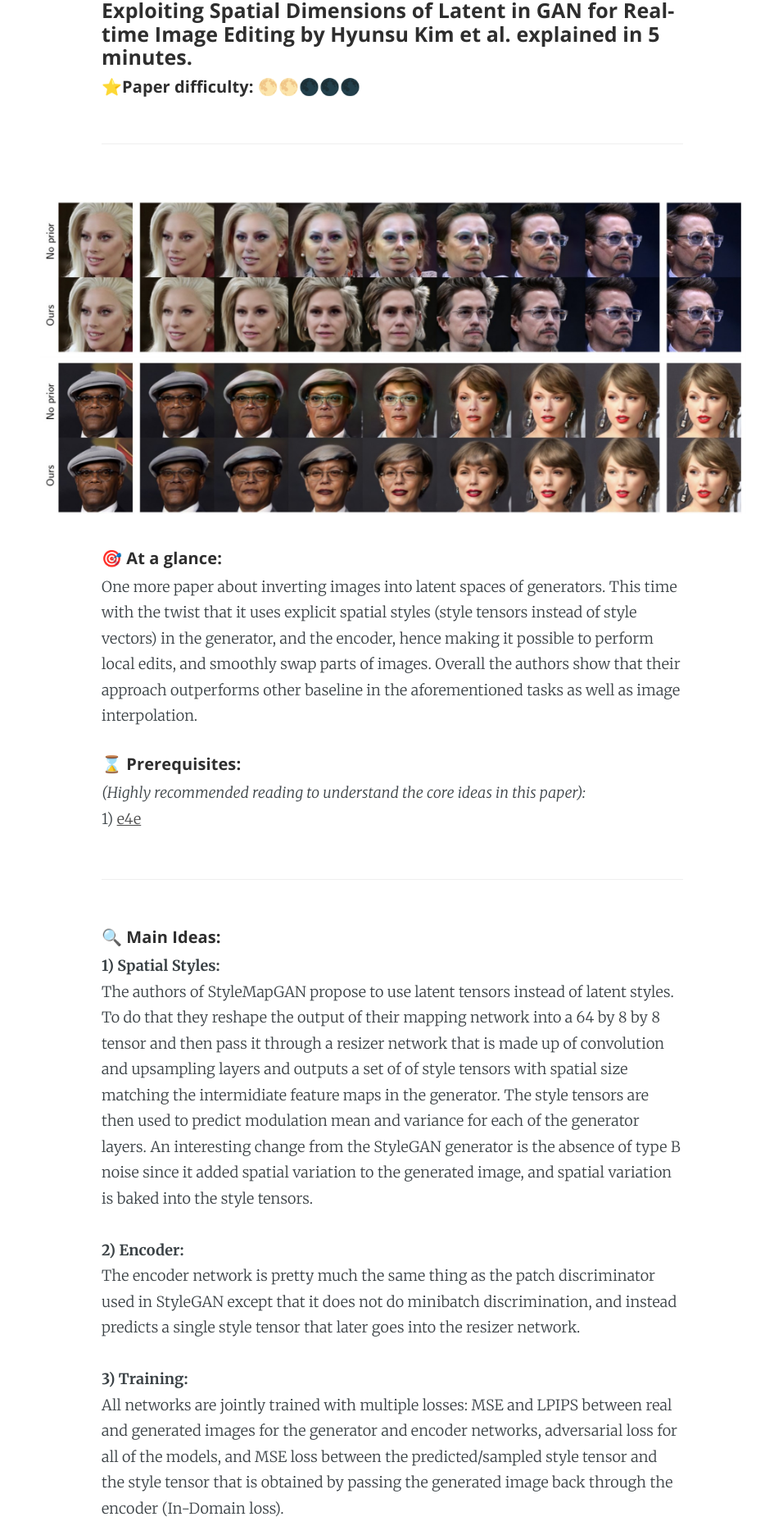
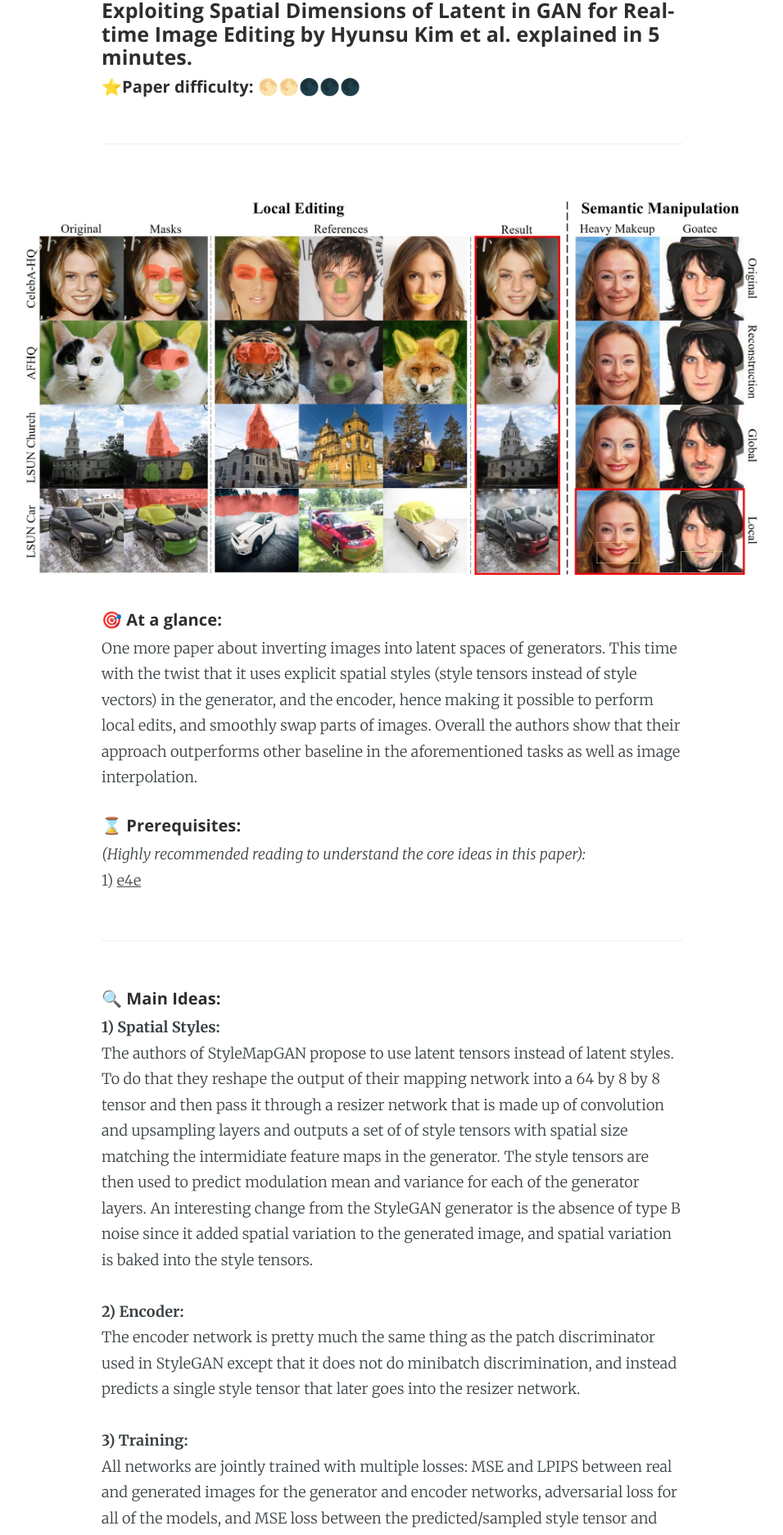
Before and after one commit to KirillDemochkin/kirilldemochkin.github.io, a Jekyll site: the page built from _posts/2021-5-11-StyleMapGAN-explained.md, in a window 1280 px wide. Shown: the part 324-2196 px from the top of the page at 82% size, without its empty margins (161-1117 px from the left). Built offline with Jekyll 4.4.1, drawn with Linux system fonts in a browser that asks for light colours; comment, search, counter and statistics services are not loaded.

Commit message:
Update 2021-5-11-StyleMapGAN-explained.md

```diff
--- a/_posts/2021-5-11-StyleMapGAN-explained.md
+++ b/_posts/2021-5-11-StyleMapGAN-explained.md
@@ -13,7 +13,7 @@ categories: spatial-latent-image-editing-GAN-inversion
 
 ***
 
-![Exploiting Spatial Dimensions of Latent in GAN for Real-time Image Editing Samples](/assets/images/gaussianized_teaser.jpg "StyleMapGAN Samples")
+![Exploiting Spatial Dimensions of Latent in GAN for Real-time Image Editing Samples](/assets/images/stylemapgan_teaser.jpg "StyleMapGAN Samples")
 
 ##### 🎯 At a glance:
 
```
